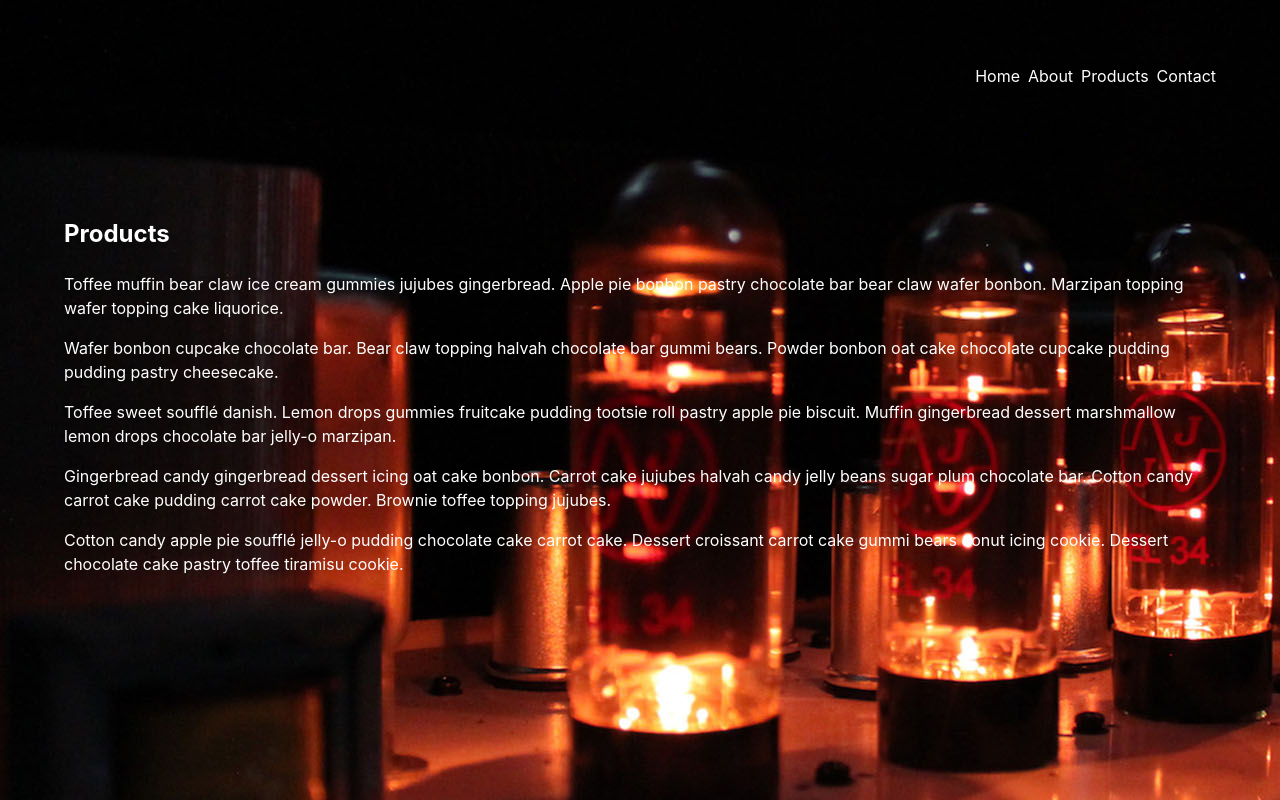
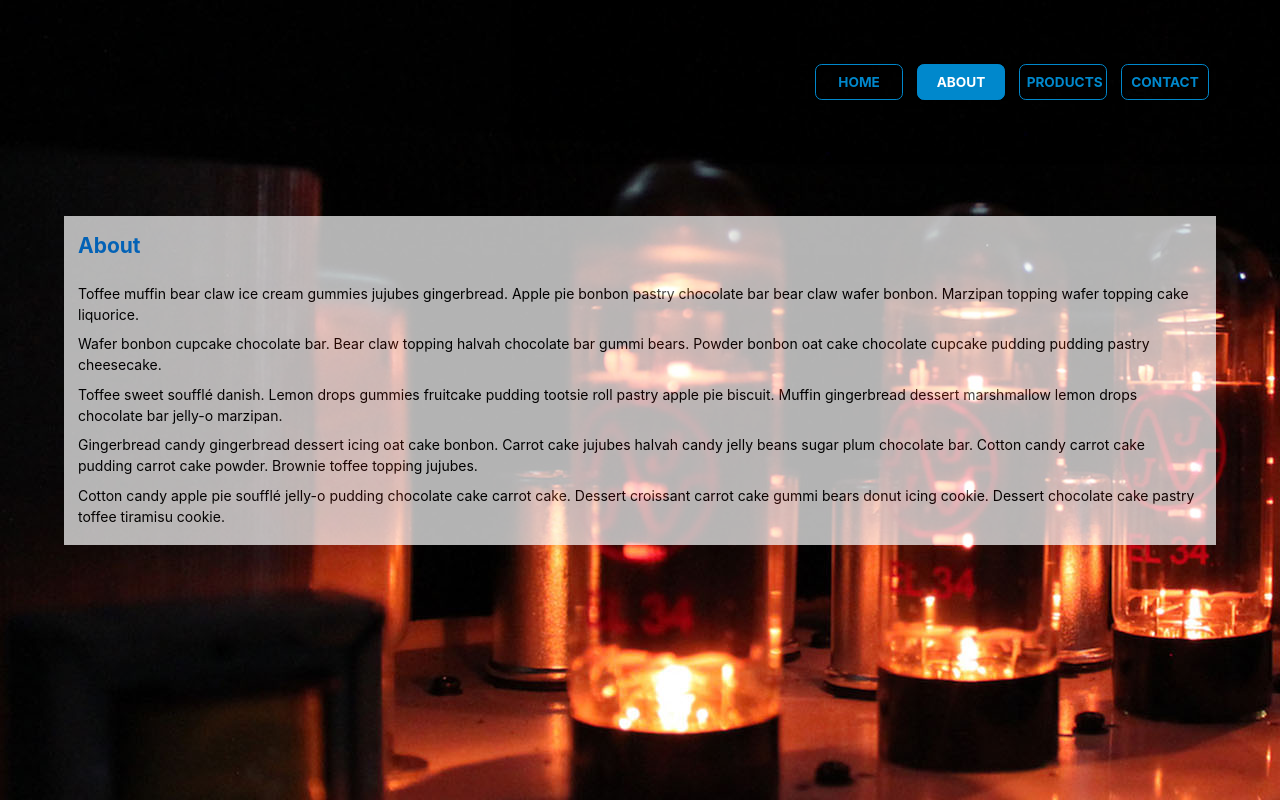
Before and after one commit to EugeneKruglei/transition, a React app: page /about in a window 1280 px wide. Built offline with nearby package versions, Linux system fonts and the light colour scheme.

Commit message:
drawdone

```diff
--- a/src/Contact.css
+++ b/src/About/About.css
@@ -1,8 +1,8 @@
-.contact {
+.about {
     width: 100%;
     height: 100%;
     /* background-color: aqua; !* url("./assets/tube_amp.jpg");*!*/
-    background-image: url("./assets/vynil_technics (1).jpg");
+    background-image: url("../assets/tube_amp2.jpg");
     /*    z-index: 15000;
         background-position: center center;*/
 }
--- a/src/About.js
+++ b/src/About/About.js
@@ -1,12 +1,12 @@
 import React from 'react';
-import Page from './Page';
+import Page from '../Page';
 import './About.css';
 
 export default function About(props) {
     return (
         <div className="page about">
-            <section>
-                <h1>Products</h1>
+            <section className="block slideUp">
+                <h1>About</h1>
 
                 <p>Toffee muffin bear claw ice cream gummies jujubes gingerbread. Apple pie bonbon pastry chocolate bar
                     bear claw wafer bonbon. Marzipan topping wafer topping cake liquorice.</p>
@@ -20,8 +20,6 @@ export default function About(props) {
                 <p>Cotton candy apple pie soufflé jelly-o pudding chocolate cake carrot cake. Dessert croissant carrot
                     cake gummi bears donut icing cookie. Dessert chocolate cake pastry toffee tiramisu cookie.</p>
             </section>
-
-
         </div>
     );
 }
--- a/src/About.css
+++ b/src/Contact/Contact.css
@@ -1,8 +1,8 @@
-.about {
+.contact {
     width: 100%;
     height: 100%;
     /* background-color: aqua; !* url("./assets/tube_amp.jpg");*!*/
-    background-image: url("./assets/tube_amp2.jpg");
+    background-image: url("../assets/vynil_technics (1).jpg");
     /*    z-index: 15000;
         background-position: center center;*/
 }
--- a/src/Products.js
+++ b/src/Contact/Contact.js
@@ -1,12 +1,12 @@
 import React from 'react';
-import Page from './Page';
-import './Products.css';
+import Page from '../Page';
+import './Contact.css';
 
-export default function Products(props) {
+export default function Contact(props) {
     return (
-        <div className="page products">
-
-                <h1>Products</h1>
+        <div className="page contact">
+            <section className="block slideUp">
+                <h1>Contact</h1>
 
                 <p>Toffee muffin bear claw ice cream gummies jujubes gingerbread. Apple pie bonbon pastry chocolate bar
                     bear claw wafer bonbon. Marzipan topping wafer topping cake liquorice.</p>
@@ -19,7 +19,7 @@ export default function Products(props) {
                     topping jujubes.</p>
                 <p>Cotton candy apple pie soufflé jelly-o pudding chocolate cake carrot cake. Dessert croissant carrot
                     cake gummi bears donut icing cookie. Dessert chocolate cake pastry toffee tiramisu cookie.</p>
-
+            </section>
 
 
         </div>
--- a/src/Home.css
+++ /dev/null
@@ -1,9 +0,0 @@
-.home{
-    width: 100%;
-    height: 100%;
-    /* background-color: aqua; !* url("./assets/tube_amp.jpg");*!*/
-    background-image: url("./assets/tube_amp.jpg");
-    background-size: 100%;
-   /* z-index: 15000;*/
-       /* background-position: center center;*/
-}
--- a/src/Contact.js
+++ b/src/Home/ContentHome.js
@@ -1,13 +1,10 @@
 import React from 'react';
-import Page from './Page';
-import './Contact.css';
+import './contenthome.css';
 
-export default function Contact(props) {
+export default function Contenthome() {
     return (
-        <div className="page contact">
-            <section>
-                <h1>Products</h1>
-
+            <section className="block slideUp">
+                <h1>Home</h1>
                 <p>Toffee muffin bear claw ice cream gummies jujubes gingerbread. Apple pie bonbon pastry chocolate bar
                     bear claw wafer bonbon. Marzipan topping wafer topping cake liquorice.</p>
                 <p>Wafer bonbon cupcake chocolate bar. Bear claw topping halvah chocolate bar gummi bears. Powder bonbon
@@ -20,8 +17,5 @@ export default function Contact(props) {
                 <p>Cotton candy apple pie soufflé jelly-o pudding chocolate cake carrot cake. Dessert croissant carrot
                     cake gummi bears donut icing cookie. Dessert chocolate cake pastry toffee tiramisu cookie.</p>
             </section>
-
-
-        </div>
     );
 }
--- /dev/null
+++ b/src/Home/Home.css
@@ -0,0 +1,6 @@
+.home{
+    width: 100%;
+    height: 100%;
+    /* background-color: aqua; !* url("./assets/tube_amp.jpg");*!*/
+    background-image: url("../assets/tube_amp.jpg");
+  }
--- /dev/null
+++ b/src/Home/Home.js
@@ -0,0 +1,12 @@
+import React from 'react';
+import './Home.css';
+import Contenthome from './ContentHome';
+
+
+export default function Home() {
+    return (
+        <div className="page home">
+            <Contenthome> </Contenthome>
+        </div>
+    );
+}
--- /dev/null
+++ b/src/Home/contenthome.css
@@ -0,0 +1,45 @@
+.block {
+    display: flex;
+    flex-direction: column;
+    justify-content: flex-start;
+    width: 70%;
+    background-color: white;
+    opacity: 0.7;
+    padding: 2em;
+    margin: auto 2em;
+}
+
+.block h1 {
+    color: #0088ff;
+}
+
+.block p {
+    color: black;
+    margin: 0.3em 0;
+}
+
+.slideUp {
+    animation-name: slideUp;
+    animation-duration: 0.5s;
+    animation-timing-function: linear;
+    visibility: visible !important;
+}
+
+@keyframes slideUp {
+    0% {
+        transform: translateY(100%);
+        opacity: 0;
+    }
+    100% {
+        transform: translateY(0%);
+        opacity: 0.7;
+    }
+}
+@media only screen and (min-device-width: 250px) and (max-device-width : 1023px){
+    .block {
+        font-size: 14px;
+        width: 100%;
+        padding: 1em;
+        margin: 0 0;
+    }
+}
--- a/src/Nav.js
+++ /dev/null
@@ -1,45 +0,0 @@
-import React from 'react';
-import Link from 'react-router-dom/Link';
-
-export default function Nav() {
-  return (
-    <nav className="nav">
-      <Link
-        to={{
-          pathname: '/',
-          state: { prev: false},
-        }}
-        className="nav__link"
-      >
-        Home
-      </Link>
-      <Link
-        to={{
-          pathname: '/about',
-          state: { prev: false},
-        }}
-        className="nav__link"
-      >
-        About
-      </Link>
-        <Link
-            to={{
-                pathname: '/products',
-                state: { prev: false},
-            }}
-            className="nav__link"
-        >
-            Products
-        </Link>
-        <Link
-            to={{
-                pathname: '/contact',
-                state: { prev: false},
-            }}
-            className="nav__link"
-        >
-            Contact
-        </Link>
-    </nav>
-  );
-}
--- /dev/null
+++ b/src/Navigation/Nav.css
@@ -0,0 +1,42 @@
+.nav {
+    display: flex;
+    background: rgba(0, 0, 0, .1);
+    padding: 5%;
+    position: relative;
+    justify-content: flex-end;
+    top: 0;
+    width: 100%;
+    z-index: 1;
+}
+
+a.nav__link {
+    font-size: 85%;
+    color:#0088cc;
+    text-transform: uppercase;
+    width: 6.5em;
+    text-decoration: none;
+    text-align: center;
+    display: inline-block;
+    justify-content: center;
+    background-image: linear-gradient(to left,transparent,transparent 50%,#0088cc 50%,#0088cc);
+    background-position: 100% 0;
+    background-size: 200% 100%;
+    transition: all .25s ease-in;
+    border: 1px solid #0088cc;
+    margin: 0 0.5em;
+    padding: 0.5em 0.5em;
+    font-weight: bold;
+    border-radius: 0.5em;
+}
+a.nav__link:hover {
+    background-position: 0 0;
+    color:#fff;
+    font-weight: bold;
+    border-radius: 0.5em;
+}
+a.nav__link.selected {
+    font-weight: bold;
+    background-color: #0088cc;
+    color:#fff;
+    border-radius: 0.5em;
+}
--- /dev/null
+++ b/src/Navigation/Nav.js
@@ -0,0 +1,64 @@
+import React from 'react';
+import Link from 'react-router-dom/Link';
+import {NavLink} from 'react-router-dom';
+import './Nav.css';
+
+export default function Nav() {
+    return (
+        <nav className="nav">
+            <NavLink
+                exact to={{
+                pathname: '/home',
+                state: {prev: false},
+            }}
+                activeClassName="selected"
+                /*activeStyle={{
+                    font: "bold",
+                    background: "#0088cc",
+                    color: "#fff",
+                    border: "0.5em"
+                }}*/
+                className="nav__link"
+
+            >
+                Home
+            </NavLink>
+            <NavLink
+                to={{
+                    pathname: '/about',
+                    state: {prev: false},
+                }}
+                activeClassName="selected"
+                className="nav__link"
+                /*activeStyle={{
+                    font: "bold",
+                    background: "#0088cc",
+                    color: "#fff",
+                    border: "0.5em"
+                }}*/
+            >
+                About
+            </NavLink>
+            <NavLink
+                to={{
+                    pathname: '/products',
+                    state: {prev: false},
+                }}
+                className="nav__link"
+                activeClassName="selected"
+            >
+                Products
+            </NavLink>
+            <NavLink
+                to={{
+                    pathname: '/contact',
+                    state: {prev: false},
+                }}
+                className="nav__link"
+                activeClassName="selected"
+            >
+                Contact
+            </NavLink>
+        </nav>
+    );
+}
--- a/src/Products.css
+++ b/src/Products/Products.css
@@ -2,7 +2,7 @@
     width: 100%;
     height: 100%;
     /* background-color: aqua; !* url("./assets/tube_amp.jpg");*!*/
-    background-image: url("./assets/vynil_technics.jpg");
+    background-image: url("../assets/vynil_technics.jpg");
     /*    z-index: 15000;
         background-position: center center;*/
 }
--- a/src/Home.js
+++ b/src/Products/Products.js
@@ -1,11 +1,11 @@
 import React from 'react';
-import Page from './Page';
-import './Home.css';
+import Page from '../Page';
+import './Products.css';
 
-export default function Home() {
+export default function Products(props) {
     return (
-        <div className="page home">
-            <section>
+        <div className="page products">
+            <section className="block slideUp">
                 <h1>Products</h1>
 
                 <p>Toffee muffin bear claw ice cream gummies jujubes gingerbread. Apple pie bonbon pastry chocolate bar
--- a/src/index.js
+++ b/src/index.js
@@ -11,11 +11,11 @@ import {
 } from 'react-transition-group';
 
 import './style.css';
-import Nav from './Nav';
-import Home from './Home';
-import About from './About';
-import Products from './Products';
-import Contact from './Contact';
+import Nav from './Navigation/Nav';
+import Home from './Home/Home';
+import About from './About/About';
+import Products from './Products/Products';
+import Contact from './Contact/Contact';
 
 // Does the user's browser support the HTML5 history API?
 // If the user's browser doesn't support the HTML5 history API then we
@@ -46,8 +46,9 @@ const App = ({  }) => (
                       <Switch>
                         <Route
                           exact
-                          path="/"
+                          path="/home"
                           component={Home}
+                          /*activeClassName="active"*/
                         />
                         <Route
                           path="/about"
--- a/src/style.css
+++ b/src/style.css
@@ -12,22 +12,6 @@ body {
   padding: 0;
 }
 
-/* Nav */
-.nav {
-  background: rgba(0, 0, 0, .1);
-  padding: 5%;
-  position: fixed;
-  text-align: right;
-  top: 0;
-  width: 100%;
-  z-index: 1;
-}
-
-.nav__link {
-  color: #fff;
-  margin-left: .5em;
-  text-decoration: none;
-}
 
 /* Page */
 
@@ -39,7 +23,7 @@ body {
   top: 0;
   width: 100%;
 /*  -webkit-overflow-scrolling: touch;*/
-  transition: transform 0.3s linear;
+  transition: transform 0.2s linear;
 }
 
 
```
